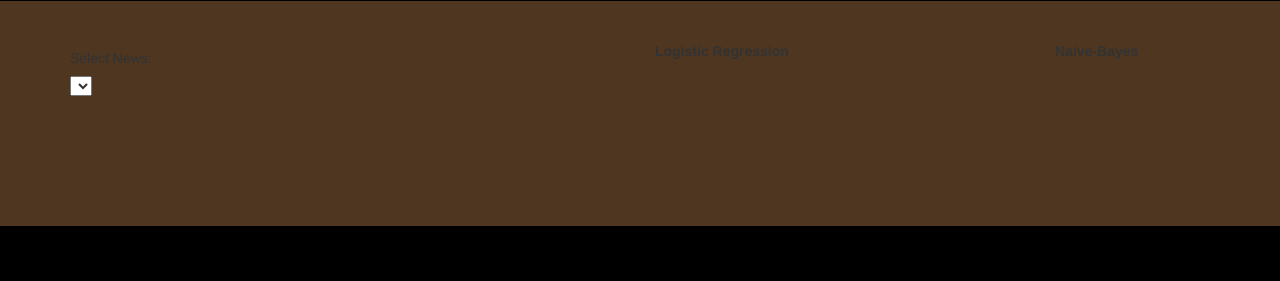
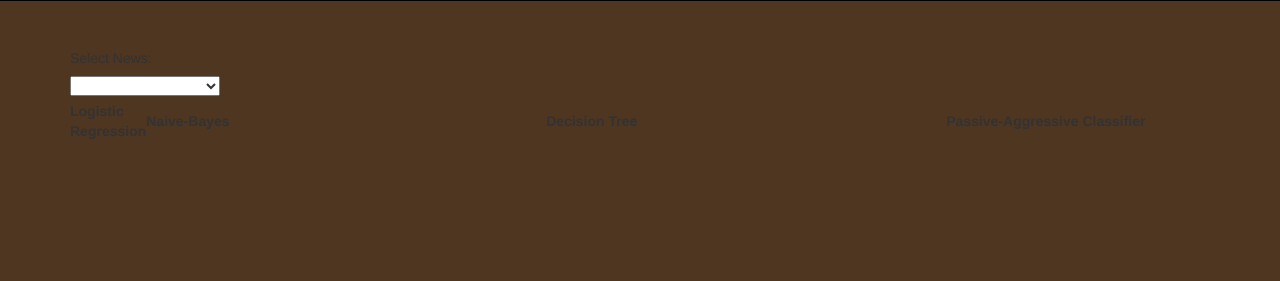
Before and after one commit to ElizaDeBarros/Fake-News_MachineLearning, a Flask app: page / in a window 1280 px wide. Shown: the part 729-1010 px from the top of the page. Before the commit the page ends 955 px from the top, so only its background shows below. Run offline with Flask 2, Linux system fonts and the light colour scheme; data that the repository does not hold is empty; some libraries are stand-ins or nearby versions.

Commit message:
tests on the html table

```diff
--- a/Fake-News-Detection/static/css/style_backup.css
+++ b/Fake-News-Detection/static/css/style_backup.css
@@ -38,9 +38,6 @@ p {
 }
 
 
-
-
-
 .format-h5 {
   text-transform: uppercase;
   font-weight: bolder;
@@ -76,6 +73,10 @@ p {
 #table-area {
   text-align: center;
   width: 30px;
+}
+
+#selDataset {
+  width:150px;
 }
 
 /*****************************responsiveness**********************************/
--- a/Fake-News-Detection/templates/index_backup_plan.html
+++ b/Fake-News-Detection/templates/index_backup_plan.html
@@ -22,13 +22,15 @@
     <div class="container">
         <div class="row margin-top-50">
             <div>
-            <div class="col-md-6">
+            <div class="col-md-12">
                 <h5>Select News:</h5>
                 <select id="selDataset" onchange="optionChanged(this.value)"></select>
             </div>
-            <div class="col-md-6">
+            <br><br><br>
+            <div>
+            <div class="col-md-12">
 
-                    <table>
+                    <table id='table-data'>
                         <thead>
                             <tr>
                                 <th class="table-head">Logistic Regression</th>
@@ -38,40 +40,25 @@
                             </tr>
                         </thead>
                         <tbody>
-                            <tr>
-                            <td>
-                                {% if text_result1=='REAL'%}
-                                <h5 class="blink_me format-h5" style='color:green'>{{ text_result }}</h5>
-                                {% else %}
-                                <h5 class="blink_me format-h5" style='color:red'>{{ text_result }}</h5>
-                                {% endif %}
+                        <tr>
+                            <td class="blink_me format-h5" id="logistic">
+
                             </td>
                             <td>
-                                {% if text_result=='REAL'%}
-                                <h5 class="blink_me format-h5" style='color:green'>{{ text_result }}</h5>
-                                {% else %}
-                                <h5 class="blink_me format-h5" style='color:red'>{{ text_result }}</h5>
-                                {% endif %}
+                                <h5 class="blink_me format-h5" id="naive"></h5>
                             </td>
                             <td>
-                                {% if text_result=='REAL'%}
-                                <h5 class="blink_me format-h5" style='color:green'>{{ text_result }}</h5>
-                                {% else %}
-                                <h5 class="blink_me format-h5" style='color:red'>{{ text_result }}</h5>
-                                {% endif %}
+                                <h5 class="blink_me format-h5" id="decision"></h5>
                             </td>
                             <td>
-                                {% if text_result=='REAL'%}
-                                <h5 class="blink_me format-h5" style='color:green'>{{ text_result }}</h5>
-                                {% else %}
-                                <h5 class="blink_me format-h5" style='color:red'>{{ text_result }}</h5>
-                                {% endif %}
+                                <h5 class="blink_me format-h5" id="passive"></h5>
                             </td>
                         </tr>
                         </tbody>
                     </table>
                 </div>
             </div>
+        </div>
         </div>
     </div>
 </div>
```
Also changed, not shown: Fake-News-Detection/static/js/app.js (+53 -5 lines).
